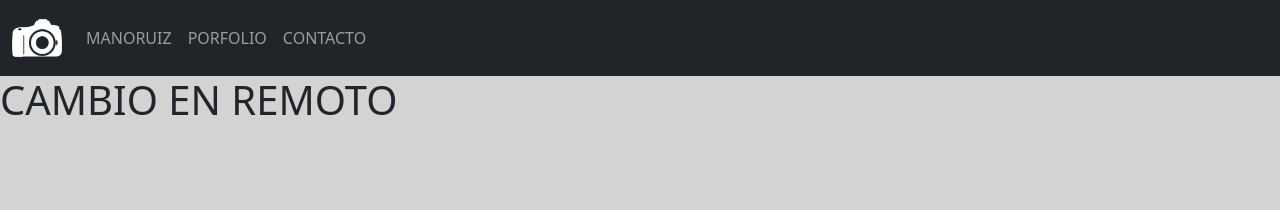
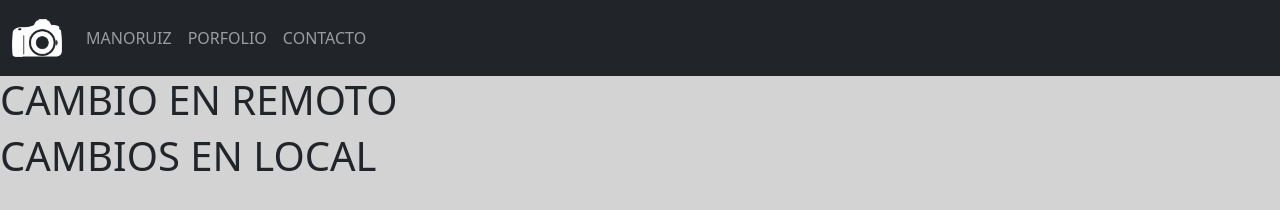
Before and after one commit to manoruiz/LoremIpsum, a plain HTML site: page index.html in a window 1280 px wide. Drawn offline with nearby package versions, Linux system fonts and the light colour scheme.

Commit message:
cambios en local

```diff
--- a/index.html
+++ b/index.html
@@ -36,6 +36,7 @@
         </div>
       </nav>
     <h1>CAMBIO EN REMOTO</h1>
+    <h1>CAMBIOS EN LOCAL</h1>
 </body>
 <script src="https://cdn.jsdelivr.net/npm/bootstrap@5.2.1/dist/js/bootstrap.bundle.min.js"></script>
 <!-- Latest compiled JavaScript -->
```
